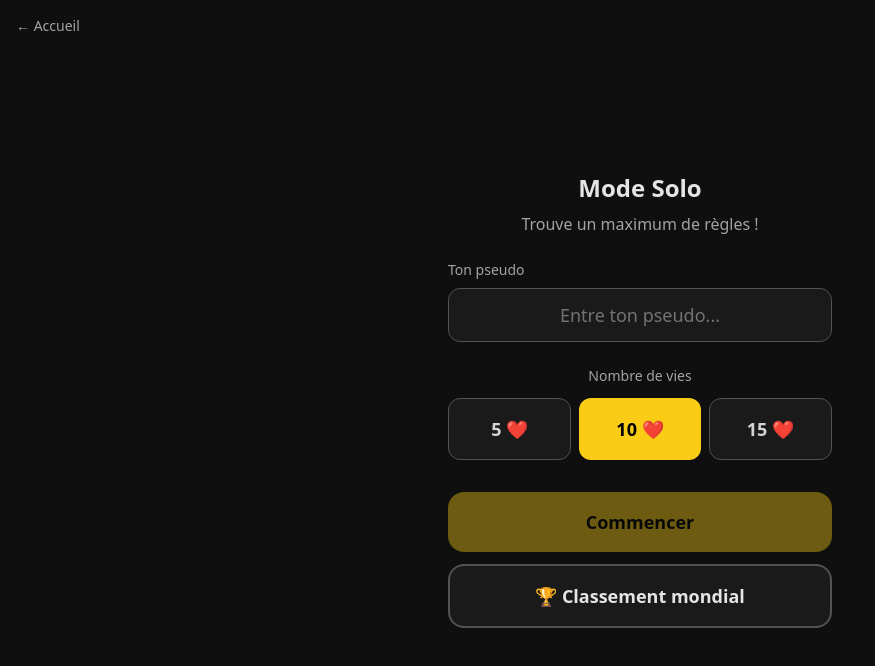
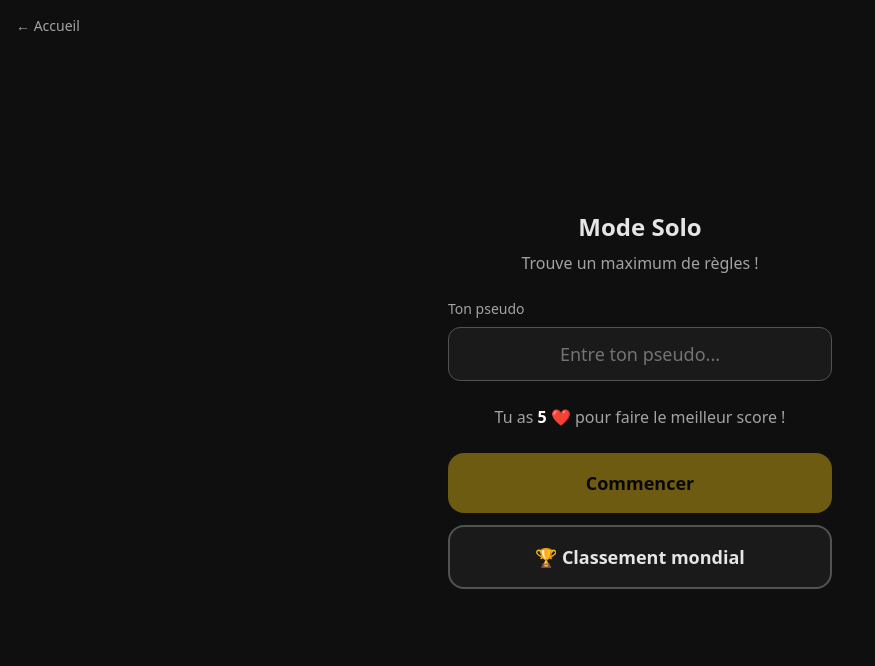
Before and after one commit to benjalam/Convergence, a Next.js app: page /solo in a window 1280 px wide. Shown: the top 666 px of the page, without its empty margins (0-875 px from the left). Built offline with nearby package versions, Linux system fonts and the light colour scheme.

Commit message:
Mode solo: 5 vies fixes, suppression du choix

```diff
--- a/app/solo/page.js
+++ b/app/solo/page.js
@@ -68,11 +68,12 @@ function isAnswerClose(userAnswer, correctAnswer) {
   return false;
 }
 
+const MAX_LIVES = 5;
+
 export default function Solo() {
   const [phase, setPhase] = useState("config"); // "config", "playing", "gameover", "leaderboard"
   const [pseudo, setPseudo] = useState("");
-  const [maxLives, setMaxLives] = useState(10);
-  const [lives, setLives] = useState(10);
+  const [lives, setLives] = useState(MAX_LIVES);
   const [deck, setDeck] = useState([]);
   const [currentIndex, setCurrentIndex] = useState(0);
   const [revealedCount, setRevealedCount] = useState(0);
@@ -147,7 +148,7 @@ export default function Solo() {
     setRevealedCount(0);
     setAnswer("");
     setFeedback(null);
-    setLives(maxLives);
+    setLives(MAX_LIVES);
     setScore(0);
     setMyRank(null);
     setPhase("playing");
@@ -240,29 +241,11 @@ export default function Solo() {
           </div>
         )}
 
-        <div className="w-full max-w-sm">
-          <label className="block text-sm font-medium text-neutral-400 mb-3 text-center">
-            Nombre de vies
-          </label>
-          <div className="flex gap-2">
-            {[5, 10, 15].map((n) => (
-              <button
-                key={n}
-                type="button"
-                onClick={() => setMaxLives(n)}
-                className={`flex-1 py-4 rounded-xl font-semibold text-lg transition touch-manipulation ${
-                  maxLives === n
-                    ? "bg-[var(--accent)] text-black"
-                    : "bg-[var(--card)] border border-neutral-600 text-neutral-300 hover:border-[var(--accent)]"
-                }`}
-              >
-                {n} ❤️
-              </button>
-            ))}
-          </div>
-        </div>
+        <p className="text-neutral-400 text-center">
+          Tu as <span className="font-bold text-white">5 ❤️</span> pour faire le meilleur score !
+        </p>
 
-        <div className="flex flex-col gap-3 w-full max-w-sm mt-2">
+        <div className="flex flex-col gap-3 w-full max-w-sm">
           <button
             type="button"
             onClick={startGame}
@@ -413,7 +396,7 @@ export default function Solo() {
         <div>
           <p className="text-lg font-bold">
             {"❤️".repeat(lives)}
-            <span className="text-neutral-600">{"🖤".repeat(maxLives - lives)}</span>
+            <span className="text-neutral-600">{"🖤".repeat(MAX_LIVES - lives)}</span>
           </p>
         </div>
         <div className="text-right">
```
